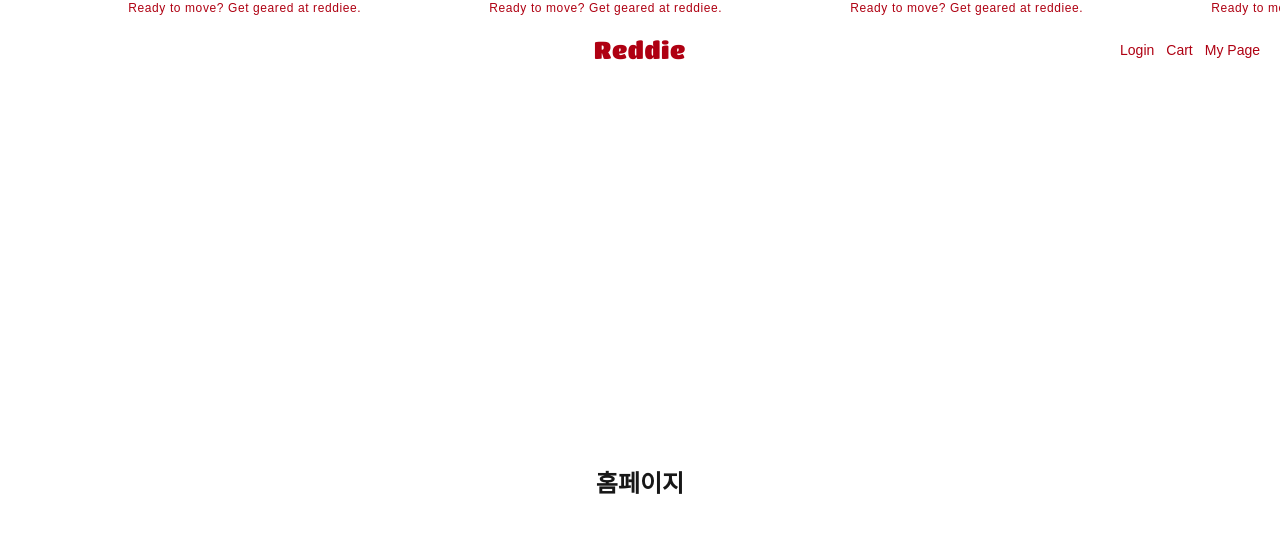
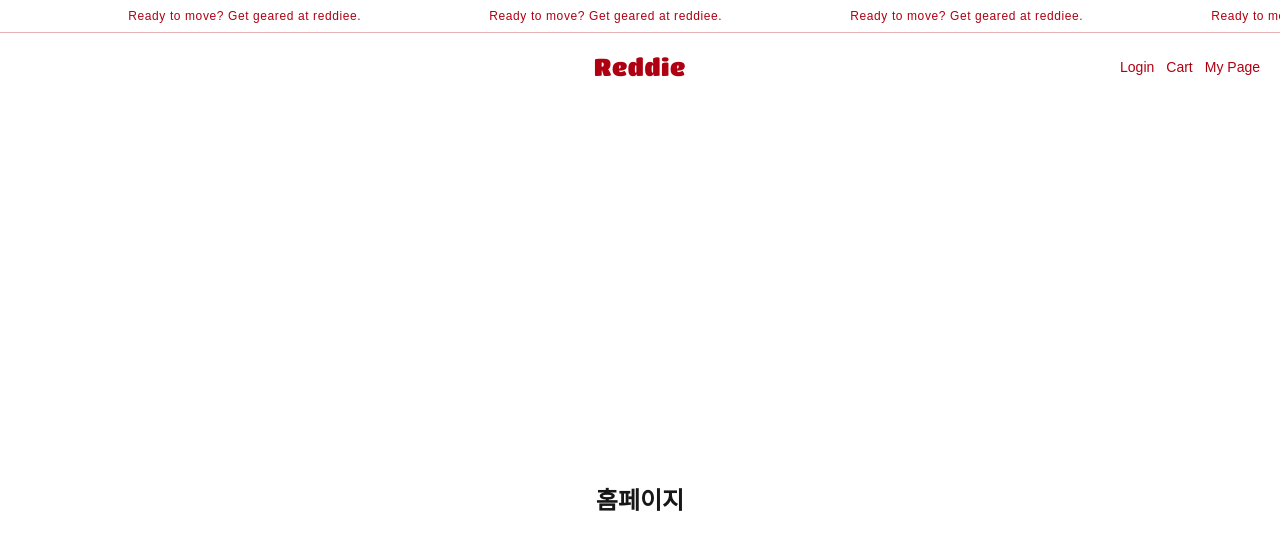
Before and after one commit to ounjuu/Reddiee_front, a Next.js app in the folder reddiee-front/: page / in a window 1280 px wide. Shown: the top 550 px of the page. Built offline with nearby package versions, Linux system fonts and the light colour scheme; no server answers.

Commit message:
Feat: bottom line

```diff
--- a/reddiee-front/src/components/Header/Header.tsx
+++ b/reddiee-front/src/components/Header/Header.tsx
@@ -14,7 +14,11 @@ export default function Header() {
   return (
     <header className="text-primary relative z-0">
       {/* 흘러가기 */}
-      <div className="overflow-hidden whitespace-nowrap text-reddieetext text-xs">
+      <div
+        className={`overflow-hidden whitespace-nowrap text-reddieetext text-xs py-2 border-b border-reddieetext border-opacity-30 ${
+          isOpen ? "" : "backdrop-blur"
+        }`}
+      >
         <div className="flex animate-marquee w-max tracking-wider">
           {/* 문장 블록 1 */}
           <div className="flex shrink-0 w-1/2 grow-0" aria-hidden="true">
```
